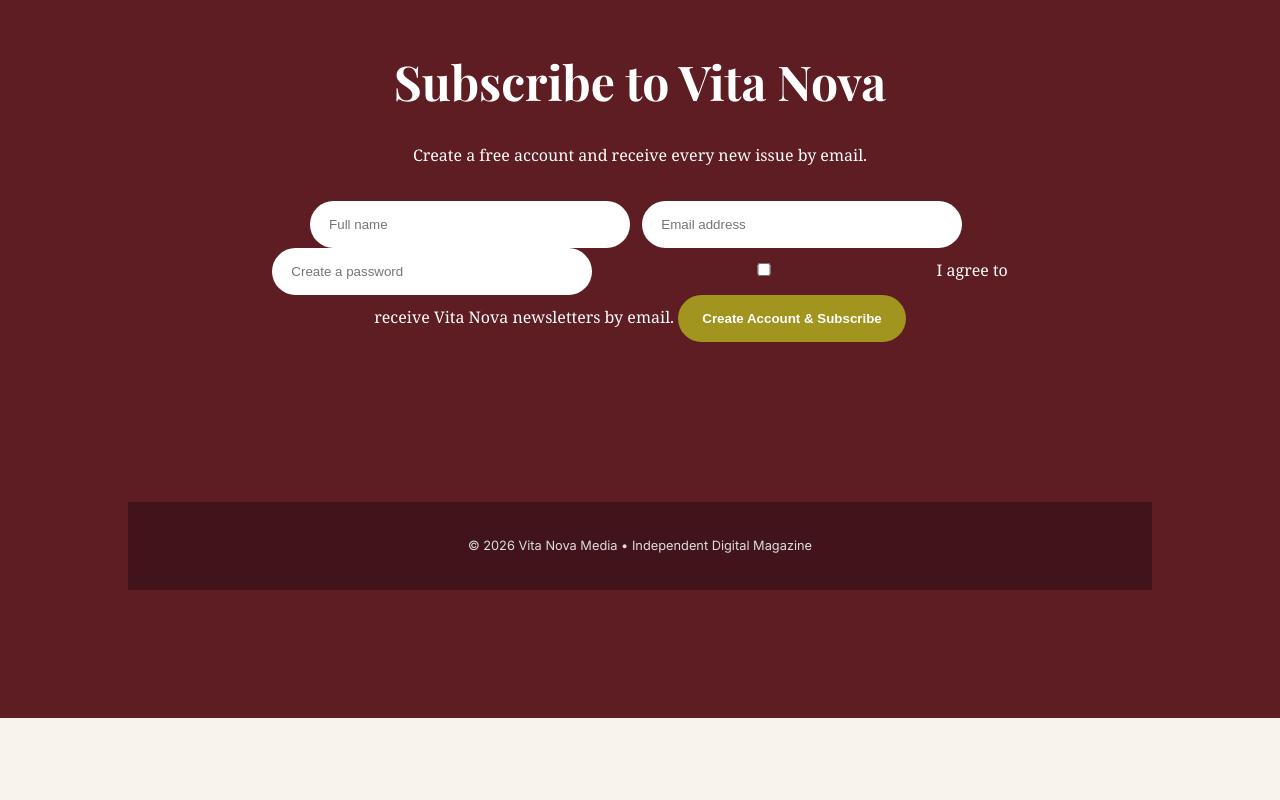
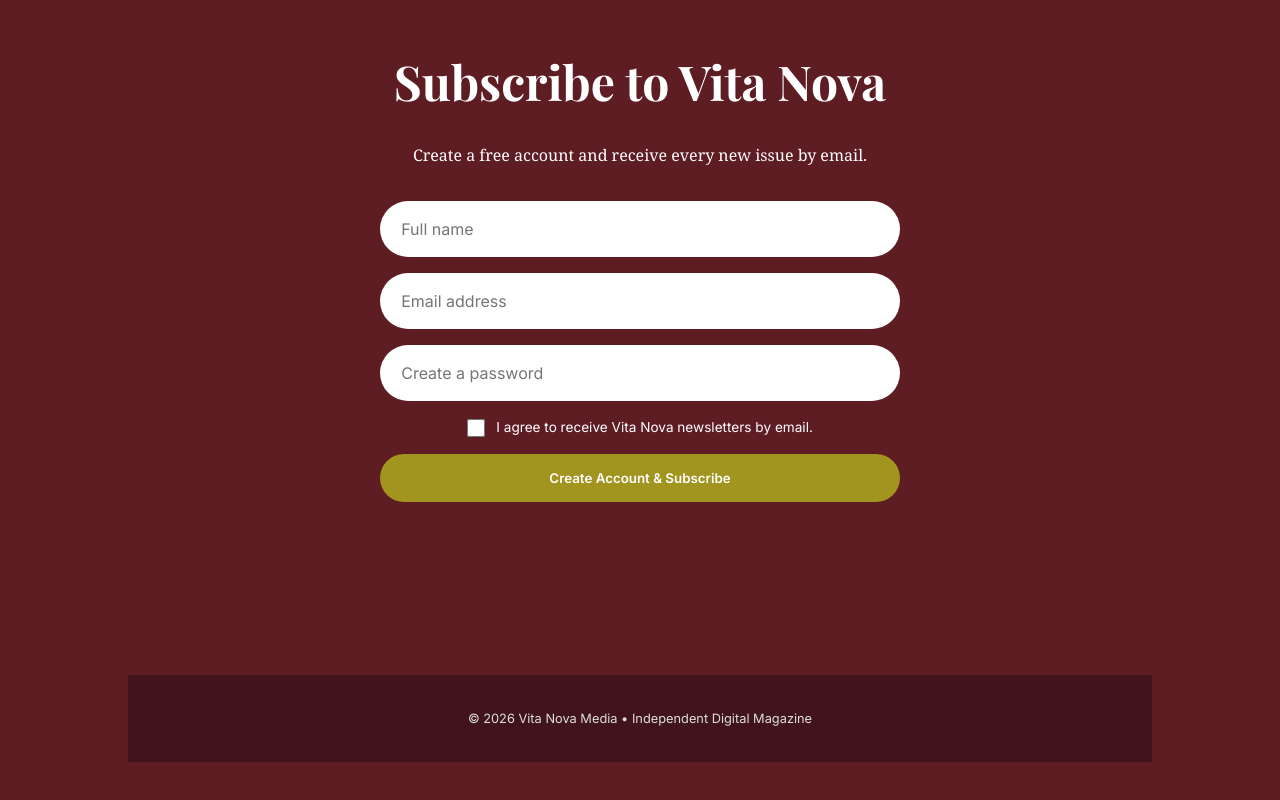
Before and after one commit to CA3S4R/vitanova, a plain HTML site: page index.html in a window 1280 px wide. Shown: the part 3728-4528 px from the top of the page. Before the commit the page ends 4446 px from the top, so only its background shows below. Drawn offline with nearby package versions, Linux system fonts and the light colour scheme.

Commit message:
Update index.html

```diff
--- a/index.html
+++ b/index.html
@@ -482,70 +482,91 @@ color:white;
 
 /* NEWSLETTER */
 
-.newsletter{
-
-padding:8rem 10vw;
-
-background:var(--wine);
-
-text-align:center;
-
-color:white;
-
+.newsletter {
+  padding: 8rem 10vw;
+  background: var(--wine);
+  text-align: center;
+  color: white;
 }
 
-.newsletter h2{
-
-font-family:'Playfair Display',serif;
-
-font-size:3rem;
-
-margin-bottom:1rem;
-
+.newsletter h2 {
+  font-family: 'Playfair Display', serif;
+  font-size: 3rem;
+  margin-bottom: 1rem;
 }
 
-.newsletter p{
-
-max-width:700px;
-
-margin:auto;
-
-margin-bottom:2rem;
-
+.newsletter > p {
+  max-width: 700px;
+  margin: 0 auto 2rem;
 }
 
-.newsletter input{
-
-padding:1rem 1.2rem;
-
-width:320px;
-
-max-width:90%;
-
-border:none;
-
-border-radius:999px;
-
-margin-right:.5rem;
-
+.newsletter form {
+  max-width: 520px;
+  margin: 0 auto;
+  display: flex;
+  flex-direction: column;
+  gap: 1rem;
 }
 
-.newsletter button{
+.newsletter input:not([type="checkbox"]) {
+  width: 100%;
+  padding: 1rem 1.2rem;
+  border: 2px solid transparent;
+  border-radius: 999px;
+  font-family: 'Inter', sans-serif;
+  font-size: 1rem;
+  outline: none;
+}
 
-padding:1rem 1.5rem;
+.newsletter input:not([type="checkbox"]):focus {
+  border-color: var(--gold-olive);
+}
 
-border:none;
+.newsletter-consent {
+  display: flex;
+  align-items: flex-start;
+  justify-content: center;
+  gap: .7rem;
+  font-family: 'Inter', sans-serif;
+  font-size: .85rem;
+  line-height: 1.5;
+  text-align: left;
+  cursor: pointer;
+}
 
-border-radius:999px;
+.newsletter-consent input {
+  width: 18px;
+  height: 18px;
+  margin-top: 2px;
+  flex-shrink: 0;
+}
 
-cursor:pointer;
+.newsletter button {
+  padding: 1rem 1.5rem;
+  border: none;
+  border-radius: 999px;
+  cursor: pointer;
+  font-family: 'Inter', sans-serif;
+  font-weight: 600;
+  background: var(--gold-olive);
+  color: white;
+  transition: .2s;
+}
 
-font-weight:600;
+.newsletter button:hover {
+  filter: brightness(1.1);
+}
 
-background:var(--gold-olive);
+.newsletter button:disabled {
+  opacity: .65;
+  cursor: wait;
+}
 
-color:white;
-
+.newsletter .signup-message {
+  min-height: 1.8rem;
+  margin: 1rem auto 0;
+  font-family: 'Inter', sans-serif;
+  font-size: .9rem;
 }
 
 /* FOOTER */
```
